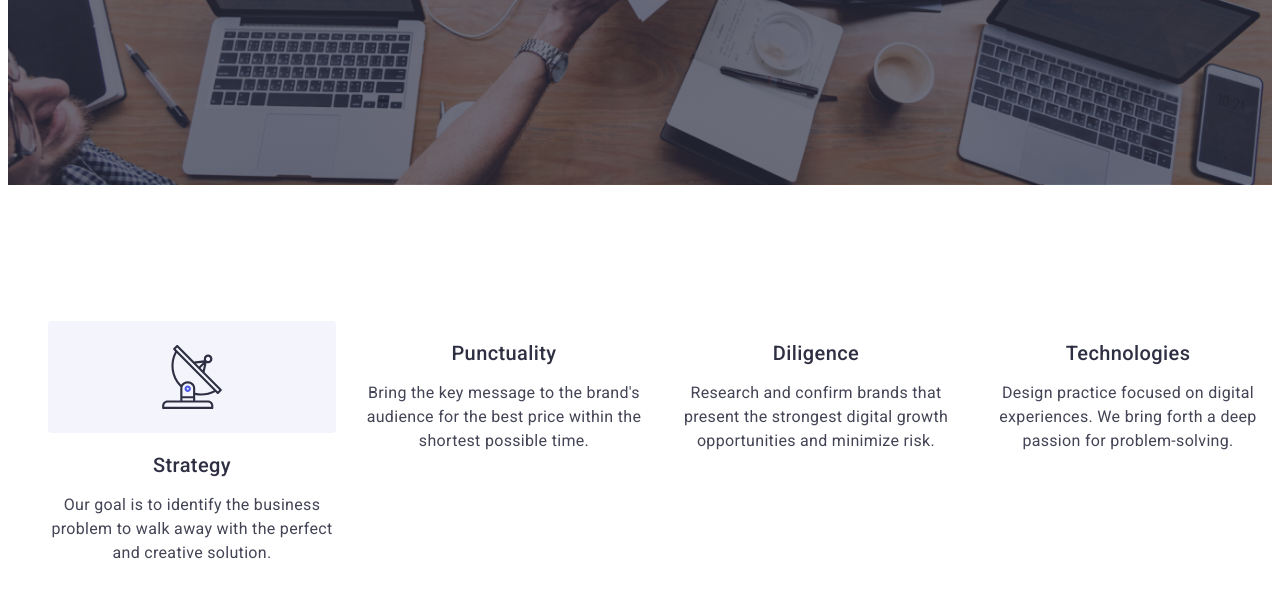
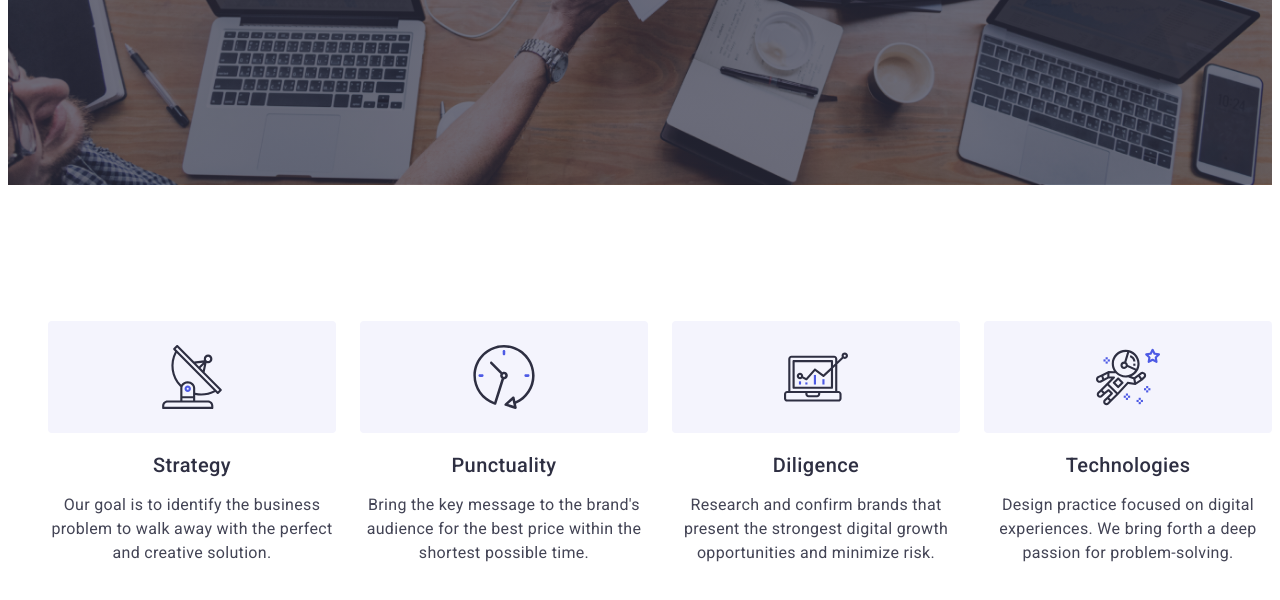
Before and after one commit to enquire07/fson4-goit-markup-4, a plain HTML site: page index.html in a window 1280 px wide. Shown: the part 432-1032 px from the top of the page. Drawn offline with Linux system fonts and the light colour scheme.

Commit message:
Update index.html

```diff
--- a/index.html
+++ b/index.html
@@ -48,6 +48,7 @@
             <div class="sec-2 container">
             <h2 class="visual-hidden">Section 2</h2>
             <ul class="sec-cond">
+
                 <li class="disc">
                     <di class="draw-icon">
                         <svg width="64" height="64"> <use href="/images/icons.svg#antena"/>  </svg>
@@ -57,18 +58,27 @@
                     <p class="sec-p">Our goal is to identify the business problem to walk away with the perfect and creative solution.</p>
                 </li>
                 <li class="disc">
+                    <di class="draw-icon">
+                        <svg width="64" height="64"> <use href="/images/icons.svg#clock"/>  </svg>
+                    </di>
                     <h3 class="sec-header">Punctuality</h3>
 
                     <p class="sec-p">Bring the key message to the brand's audience for the best price within the shortest possible time.
                 </p>
                 </li>
                 <li class="disc">
+                    <di class="draw-icon">
+                        <svg width="64" height="64"> <use href="/images/icons.svg#computer"/>  </svg>
+                    </di>
                     <h3 class="sec-header">Diligence</h3>
 
                     <p class="sec-p">Research and confirm brands that present the strongest digital growth opportunities and minimize
                     risk.</p>
                 </li>
                 <li class="disc">
+                    <di class="draw-icon">
+                        <svg width="64" height="64"> <use href="/images/icons.svg#astronaut"/>  </svg>
+                    </di>
                     <h3 class="sec-header">Technologies</h3>
 
                     <p class="sec-p">Design practice focused on digital experiences. We bring forth a deep passion for problem-solving.</p>
```
